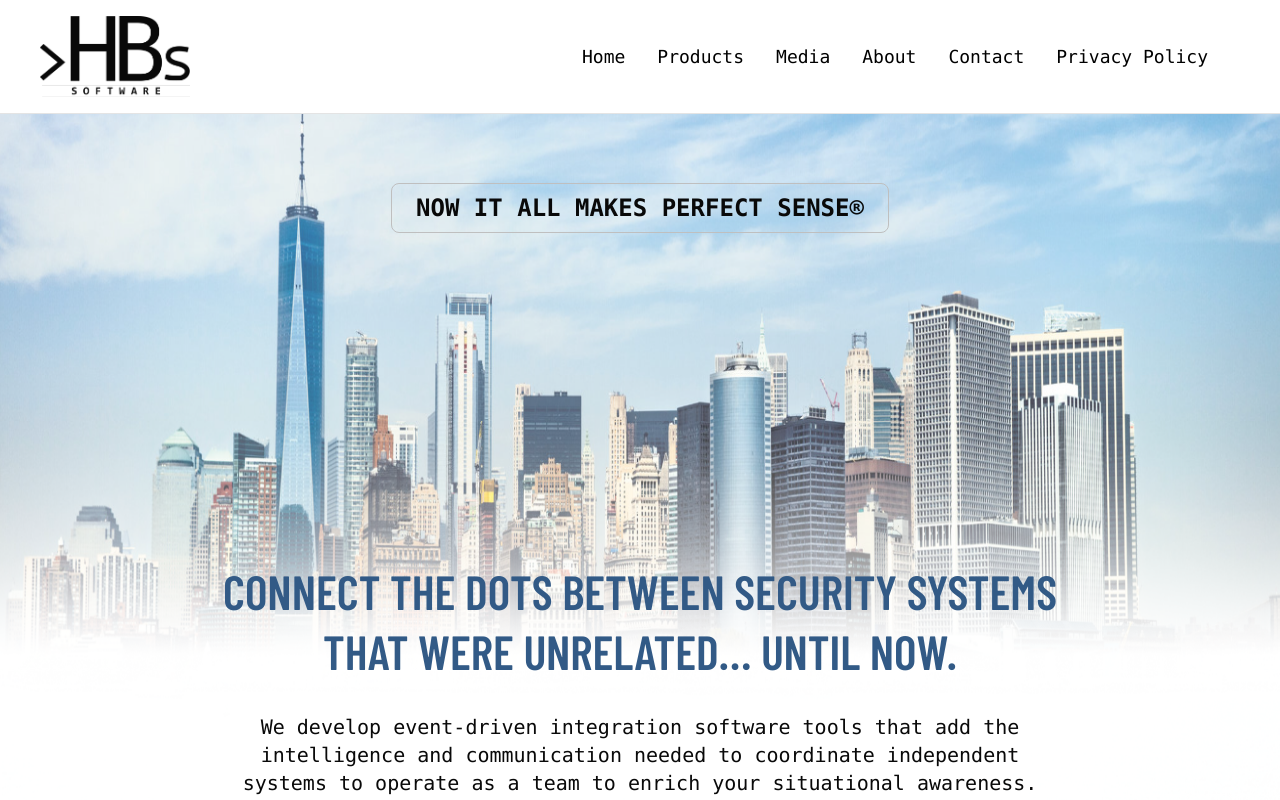
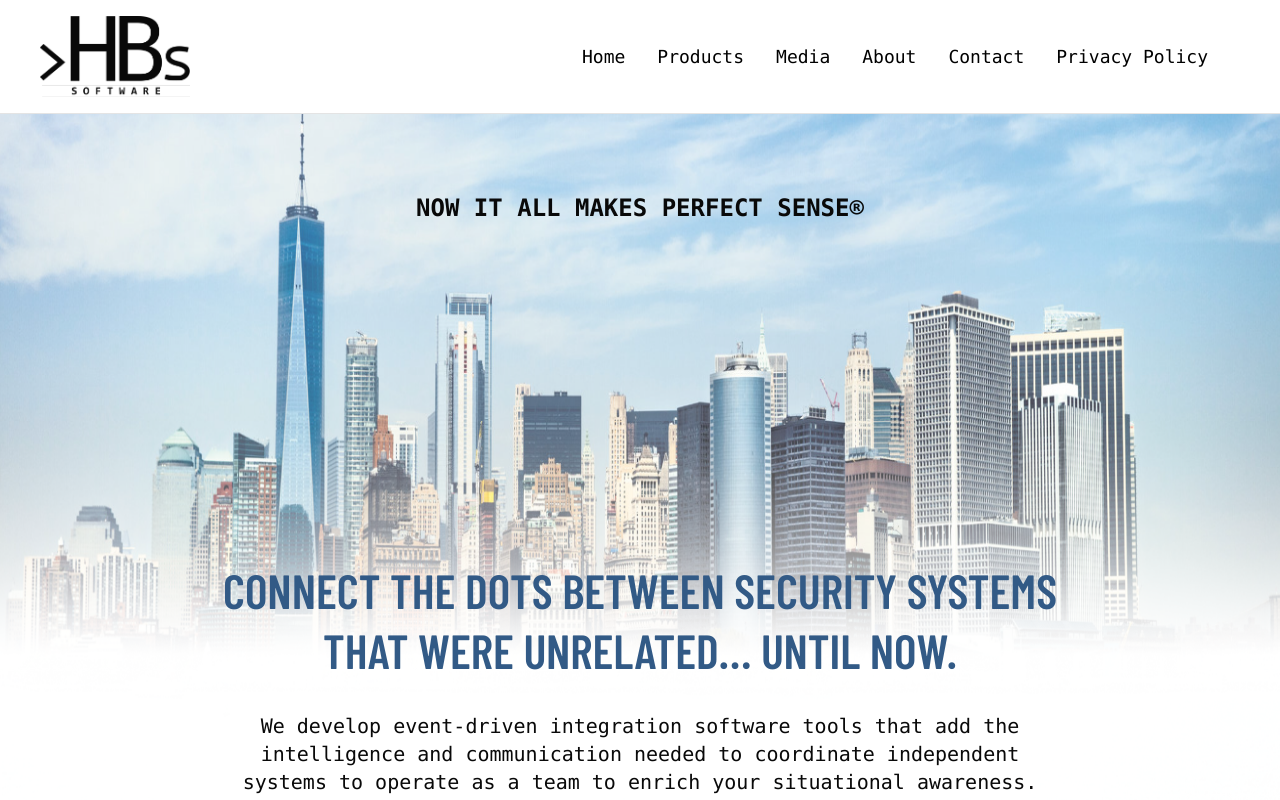
Before and after one commit to PichardoWilfred/HemibladeWebsite, a Vue app: page / in a window 1280 px wide. Shown: the top 800 px of the page. Built offline with nearby package versions, Linux system fonts and the light colour scheme; a web font is replaced by a local one; what vue3-smooth-scroll would draw is missing.

Commit message:
dina adjustments 23/06

```diff
--- a/src/views/home/sections/HIP.vue
+++ b/src/views/home/sections/HIP.vue
@@ -13,7 +13,7 @@
             </p>
             <p class="text-[15px] lg:text-lg">
                 It took 3+ years of development to get HIP feature set ready to develop IFA. HIP continues to evolve and mature. <br /><br />
-                <br />
+
                 Stay tuned. A BIG evolution arrives in 2024 and it will be free for all active users.
             </p>
 
--- a/src/views/home/sections/Portrait.vue
+++ b/src/views/home/sections/Portrait.vue
@@ -7,7 +7,7 @@ import portrait_img from '/img/portrait/portrait_logo.png'
         <div class="bg-section bg-blue-1 h-full"
         :style="{backgroundImage: `url(${portrait_img})`}"></div>
         <div class="flex h-full w-full absolute top-0 items-center justify-center flex-col z-30 lg:px-6">
-            <h2 class="font-consolas max-sm:mx-3 px-6 py-2 border border-gray-4 rounded-lg text-default font-bold text-center
+            <h2 class="font-consolas max-sm:mx-3 px-6 py-2 rounded-lg text-default font-bold text-center
             text-2xl mt-[6rem] lg:mt-[4rem]">
                 NOW IT ALL MAKES PERFECT SENSE®
             </h2>
```
